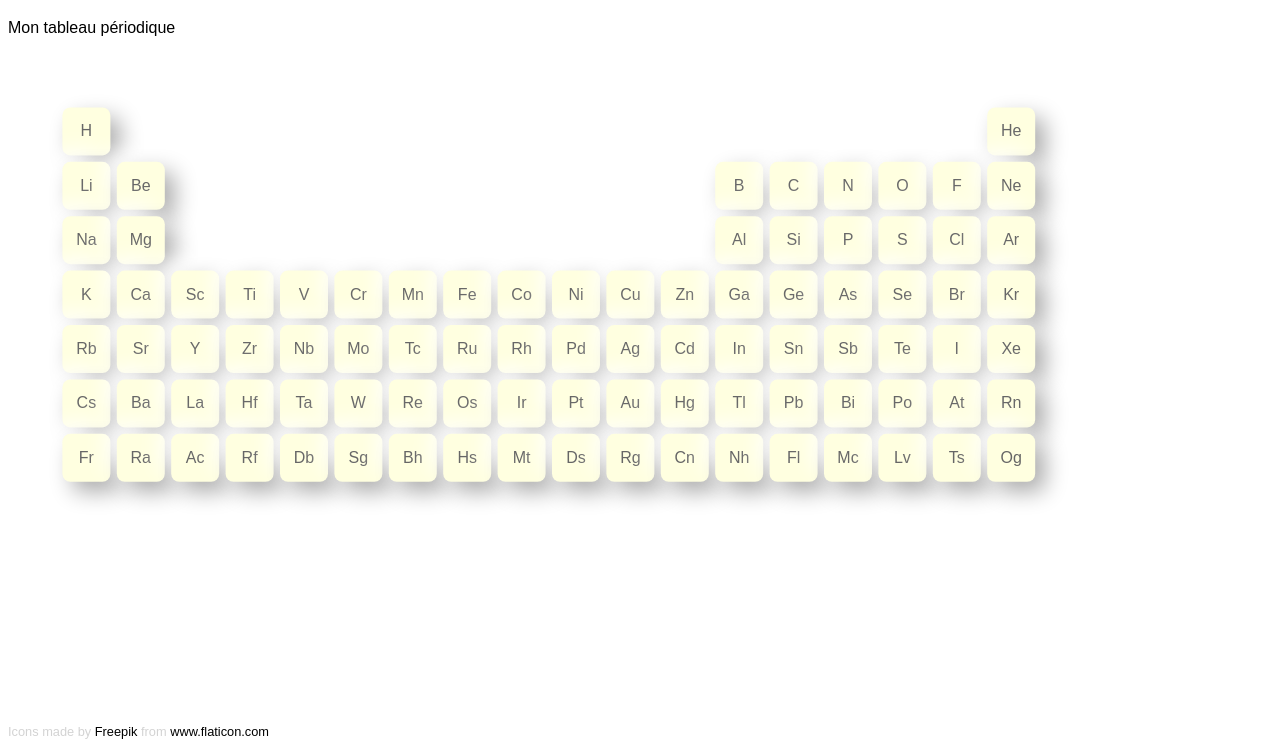
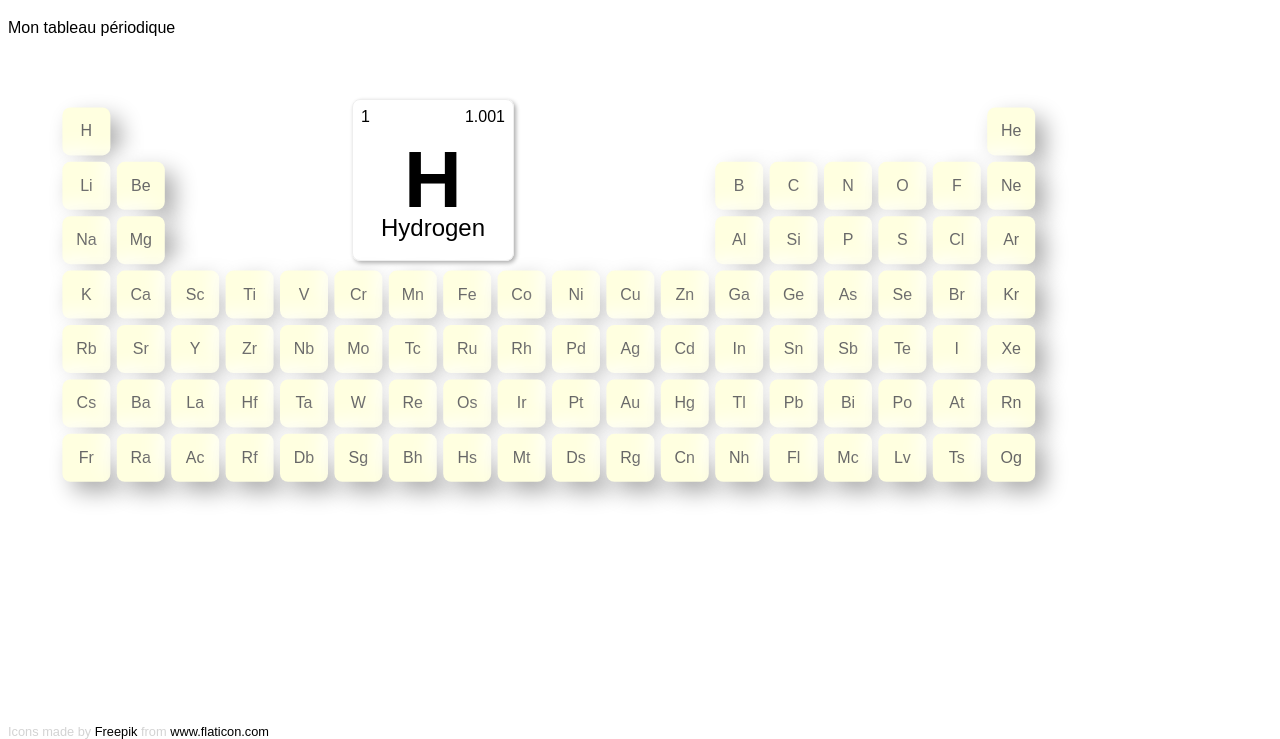
Before and after one commit to Wazteyck/TypeScript-formation, a website built with webpack: page front/src/index.html in a window 1280 px wide. Shown: the part 61-800 px from the top of the page. Built offline with nearby package versions, Linux system fonts and the light colour scheme; files whose address does not match are found by name.

Commit message:
dev: central clicked element in div

```diff
--- a/front/src/index.html
+++ b/front/src/index.html
@@ -12,6 +12,14 @@
 
     <p>Mon tableau périodique</p>
     <div class="tableau"></div>
+
+    <div class="details">
+      <span class="symbol">H</span>
+      <span class="name">Hydrogen</span>
+      <span class="atomicNbr">1</span>
+      <span class="atomicMass">1.001</span>
+    </div>
+
     <footer>
       <div>
         Icons made by
--- a/front/src/style.scss
+++ b/front/src/style.scss
@@ -42,3 +42,38 @@ footer {
     color: black;
   }
 }
+
+div.details {
+  position: absolute;
+  top: 10em;
+  left: 22em;
+  border-radius: 00.5em;
+  box-shadow: 2px 2px 4px #adadad, -2px -2px 4px #ffffff;
+  border: 0.1em solid #eee;
+  width: 10em;
+  height: 10em;
+  display: flex;
+  justify-content: space-between;
+
+  .symbol {
+    position: absolute;
+    font-size: 5em;
+    font-weight: bold;
+    top: 50%;
+    left: 50%;
+    transform: translate(-50%, -50%);
+  }
+
+  .name {
+    position: absolute;
+    font-size: 1.5em;
+    top: 50%;
+    left: 50%;
+    transform: translate(-50%, 120%);
+  }
+
+  .atomicNbr,
+  .atomicMass {
+    padding: 0.5em;
+  }
+}
```
